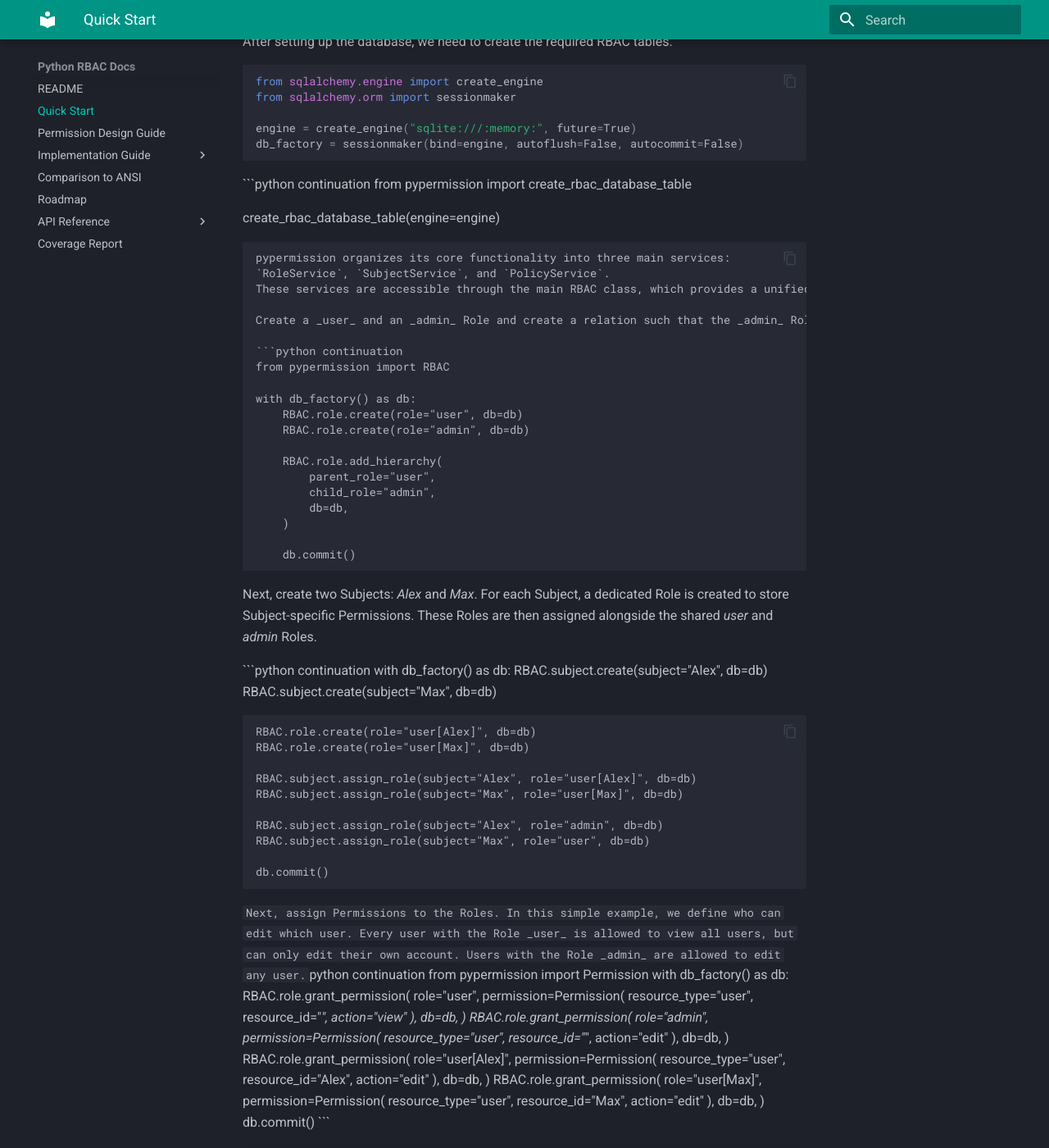
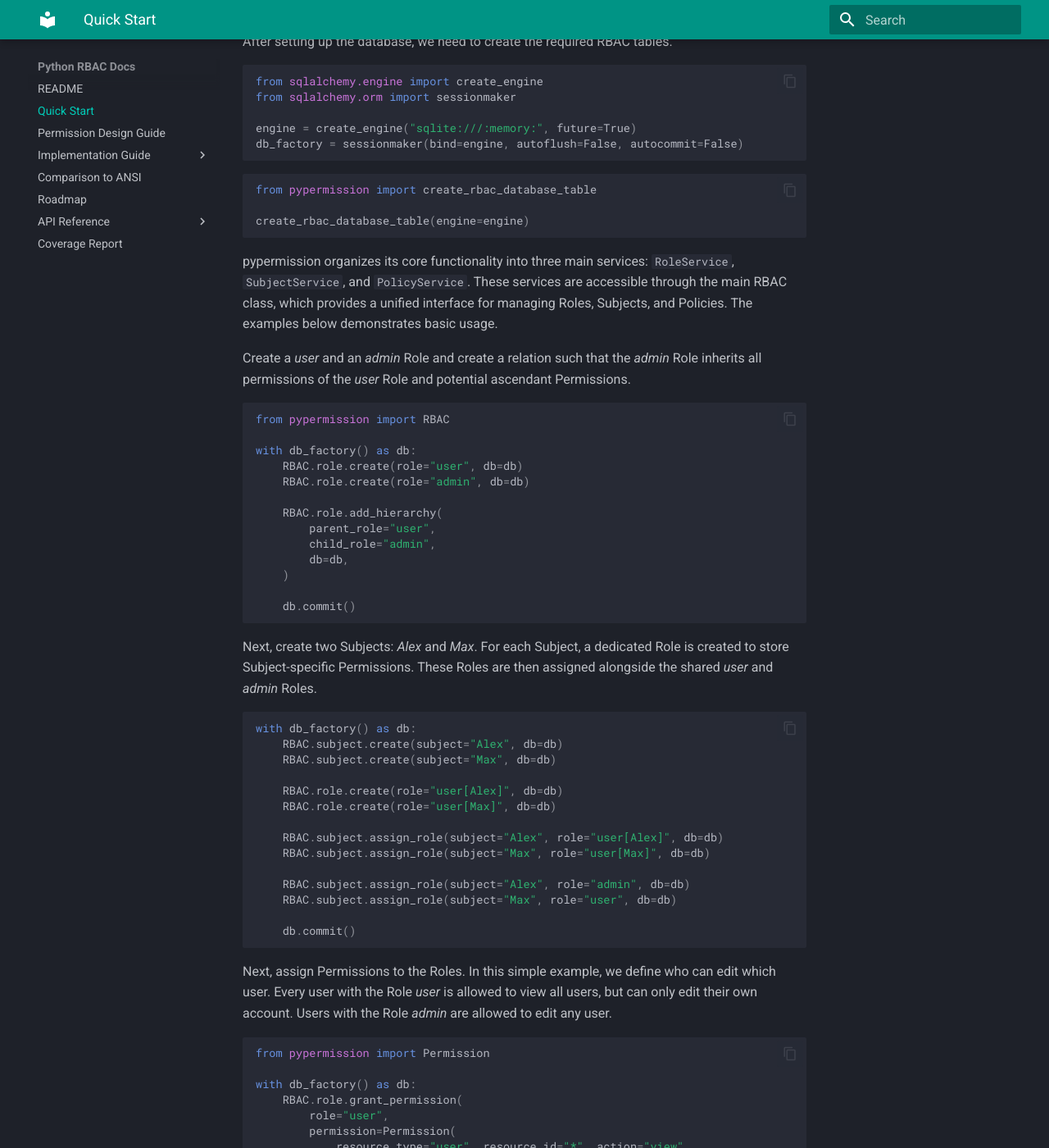
Before and after one commit to DigonIO/pypermission, an MkDocs documentation site: the page built from docs/docs/quick_start.md, in a window 1280 px wide and 1400 px high, scrolled down 193 px. Shown: the whole window at 82% size. Built offline with MkDocs 1.6.1 and Material for MkDocs 9.7.7, drawn with Linux system fonts in a browser that asks for light colours; some of the changed text lies outside the part shown.

Commit message:
fix mkdocs fences

````diff
--- a/docs/docs/quick_start.md
+++ b/docs/docs/quick_start.md
@@ -11,7 +11,7 @@
 db_factory = sessionmaker(bind=engine, autoflush=False, autocommit=False)
 ```
 
-```python continuation
+```{.python continuation}
 from pypermission import create_rbac_database_table
 
 create_rbac_database_table(engine=engine)
@@ -23,7 +23,7 @@
 
 Create a _user_ and an _admin_ Role and create a relation such that the _admin_ Role inherits all permissions of the _user_ Role and potential ascendant Permissions.
 
-```python continuation
+```{.python continuation}
 from pypermission import RBAC
 
 with db_factory() as db:
@@ -43,7 +43,7 @@
 For each Subject, a dedicated Role is created to store Subject-specific Permissions.
 These Roles are then assigned alongside the shared _user_ and _admin_ Roles.
 
-```python continuation
+```{.python continuation}
 with db_factory() as db:
     RBAC.subject.create(subject="Alex", db=db)
     RBAC.subject.create(subject="Max", db=db)
@@ -62,7 +62,7 @@
 
 Next, assign Permissions to the Roles. In this simple example, we define who can edit which user. Every user with the Role _user_ is allowed to view all users, but can only edit their own account. Users with the Role _admin_ are allowed to edit any user.
 
-```python continuation
+```{.python continuation}
 from pypermission import Permission
 
 with db_factory() as db:
@@ -110,7 +110,7 @@
 
     The following part of this guide is incomplete.
 
-```python continuation
+```{.python continuation}
 with db_factory() as db:
     RBAC.subject.assert_permission(
         subject="Max",
@@ -128,7 +128,7 @@
     )
 ```
 
-```python continuation
+```{.python continuation}
 from pypermission import PyPermissionNotGrantedError
 with db_factory() as db:
     RBAC.subject.assert_permission(
@@ -151,7 +151,7 @@
         ...
 ```
 
-```python continuation
+```{.python continuation}
 with db_factory() as db:
     RBAC.subject.assert_permission(
         subject="Alex",
````
Also changed, not shown: CONTRIBUTING.md (+1 -1 lines).
